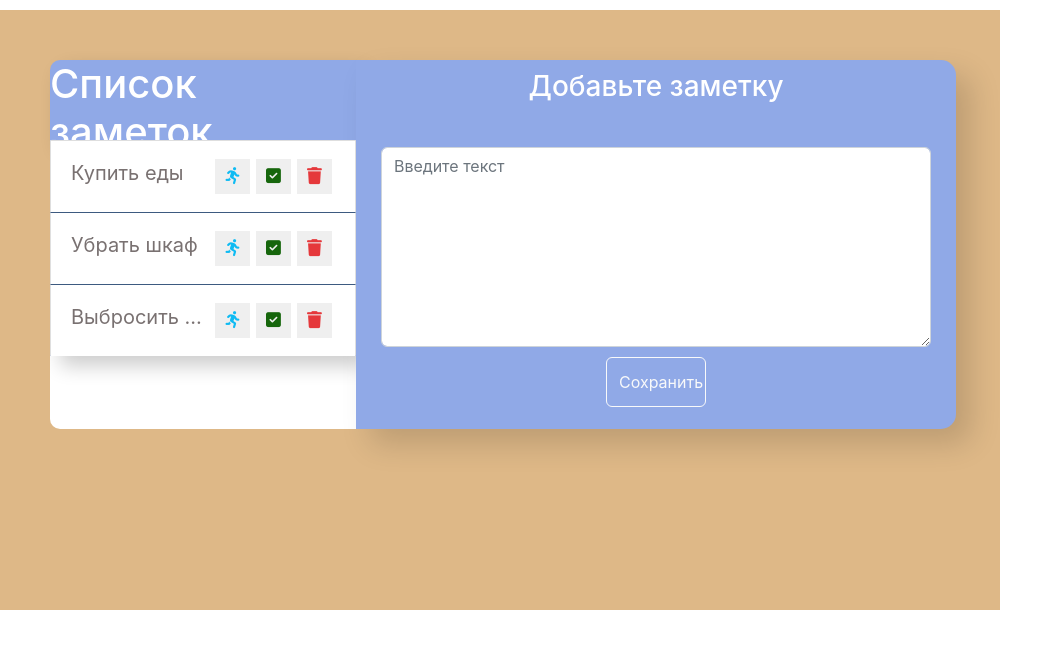
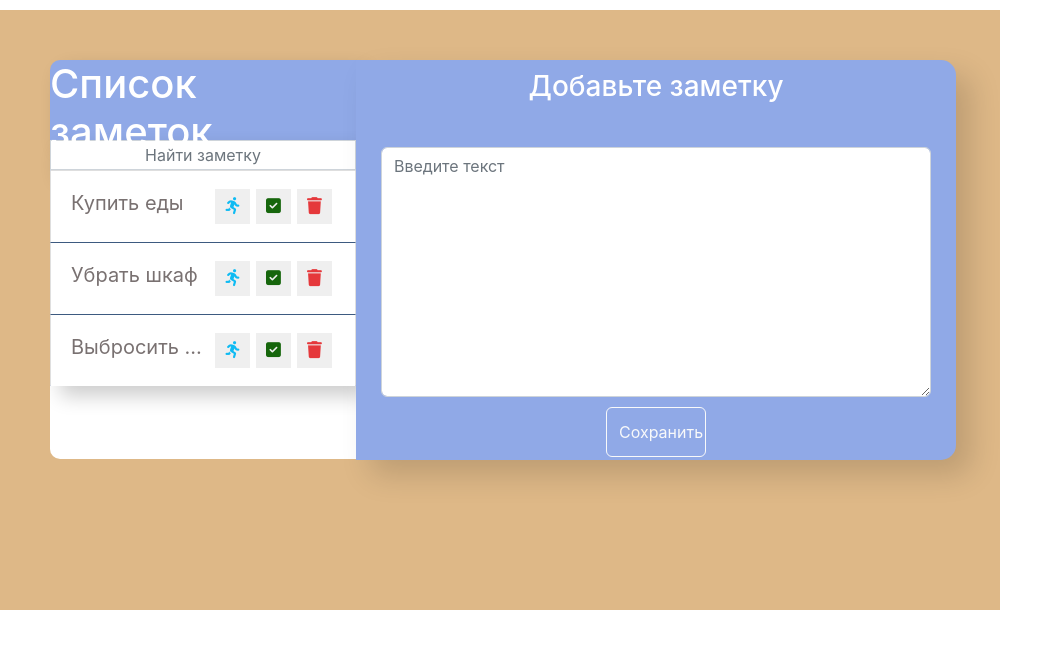
Before and after one commit to DashaGord/ToDoList-app, a React (Create React App) app: page / in a window 1280 px wide. Shown: the top 648 px of the page, without its empty margins (0-1063 px from the left). Built offline with nearby package versions, Linux system fonts and the light colour scheme.

Commit message:
ability a search bar has been edded.

```diff
--- a/src/App.js
+++ b/src/App.js
@@ -7,6 +7,7 @@ import nextId from "react-id-generator";
 import Info from "./component/Info/Info";
 import ListToDo from "./component/ListToDo/ListToDo";
 import ToDoAddForm from "./component/ToDo-add-form/ToDo-add-form";
+import SearchBar from "./component/SearchBar/SearchBar";
 
 class App extends Component {
 
@@ -20,7 +21,8 @@ class App extends Component {
                 {name: 'Выбросить мусор', id: 3, done: false, processTodo: false}
             ],
             editName: '', //Название редоктируемой задачи
-            editId: ''    //Id редоктируемой задачи
+            editId: null ,  //Id редоктируемой задачи
+            bar: ''       //Для поиска
         }
     }
 
@@ -112,15 +114,32 @@ class App extends Component {
         }))
     }
 
+    searchToDo = (items, bar) => {       //Реализую фильтр поиска. Передаем два элемента. Строчку по которой будет поиск и фильтруемый массив данных
+        if (bar.length === 0) {         //Если строчка по поиску пустая, возвращаем обычный массив
+            return items;
+        }
+        return items.filter(item => {
+            //Делаю совпадение по строчке
+            return item.name.indexOf(bar) > -1
+        })
+    }
+
+    onUpdateSearch = (bar) => { //Обновление поиска. Принимает строчку и устанавливает состояние внутри главного компонента(App.js)
+        this.setState({bar}); //Ниже передаем в компонент
+    }
+
 
     render() {
-        const tasks = this.state.data.length; //для определения общего кол-ва заметок в приложении. Передаем в Info
+        const tasks = this.state.data.length; // Для определения общего кол-ва заметок в приложении. Передаем в Info
+        const visibleData = this.searchToDo(this.state.data, this.state.bar);
+
 
         return (
             <div className="App">
                 <div className="left">
                     <Info tasks={tasks}/>
-                    <ListToDo data={this.state.data}
+                    <SearchBar onUpdateSearch={this.onUpdateSearch}/>
+                    <ListToDo data={visibleData}
                               onDelete={this.deleteItem}
                               onEdit={this.handleEdit}
                               onProcess={this.onProcess}
--- a/src/component/ListToDo-item/ListToDo-item.css
+++ b/src/component/ListToDo-item/ListToDo-item.css
@@ -50,5 +50,5 @@
     text-decoration: underline;
 }
 .list-group-item.is-edit .list-group-item-label{
-    background: #e5383b;
+    background: rgba(253, 104, 104, 0.4);
 }
--- /dev/null
+++ b/src/component/SearchBar/SearchBar.css
@@ -0,0 +1,9 @@
+
+.search-input{
+    height: 30px;
+    padding: 0;
+    border-radius: 0;
+    box-shadow: 10px 10px 20px rgba(0, 0, 0, 0.20);
+    color: #230a0a;
+    text-align: center;
+}
--- /dev/null
+++ b/src/component/SearchBar/SearchBar.js
@@ -0,0 +1,31 @@
+import './SearchBar.css';
+
+import {Component} from "react";
+
+
+class SearchBar extends Component {
+    constructor(props) { //Здесь будет новое состояние
+        super(props);
+        this.state = {
+            bar: ''
+        }
+    }
+
+    onUpdateSearch = (e) => {           //приходит объект события
+        const bar = e.target.value;     //Новая переменная. Получение value
+        this.setState({bar});      //Установка локального состояния. Строчка 10
+        this.props.onUpdateSearch(bar)  //метод из App.js
+    }
+
+    render() {
+        return (
+            <input type="text"
+                   className="form-control search-input"
+                   placeholder="Найти заметку"
+                   value={this.state.bar}
+            onChange={this.onUpdateSearch}/>
+        )
+    }
+}
+
+export default SearchBar;
--- a/src/component/ToDo-add-form/ToDo-add-form.css
+++ b/src/component/ToDo-add-form/ToDo-add-form.css
@@ -1,7 +1,7 @@
 
 .app-add-form {
     width: 600px;
-    height: 369px;
+    height: 400px;
     padding: 10px 25px 20px 25px;
     background-color: #90a9e7;
     border-radius: 0 15px 15px 0;
@@ -16,8 +16,8 @@
 }
 
 .add-form textarea {
-    max-height: 80%;
-    height: 80%;
+    max-height: 100%;
+    height: 100%;
     width: 100%;
     margin-right: 20px;
 }
```
